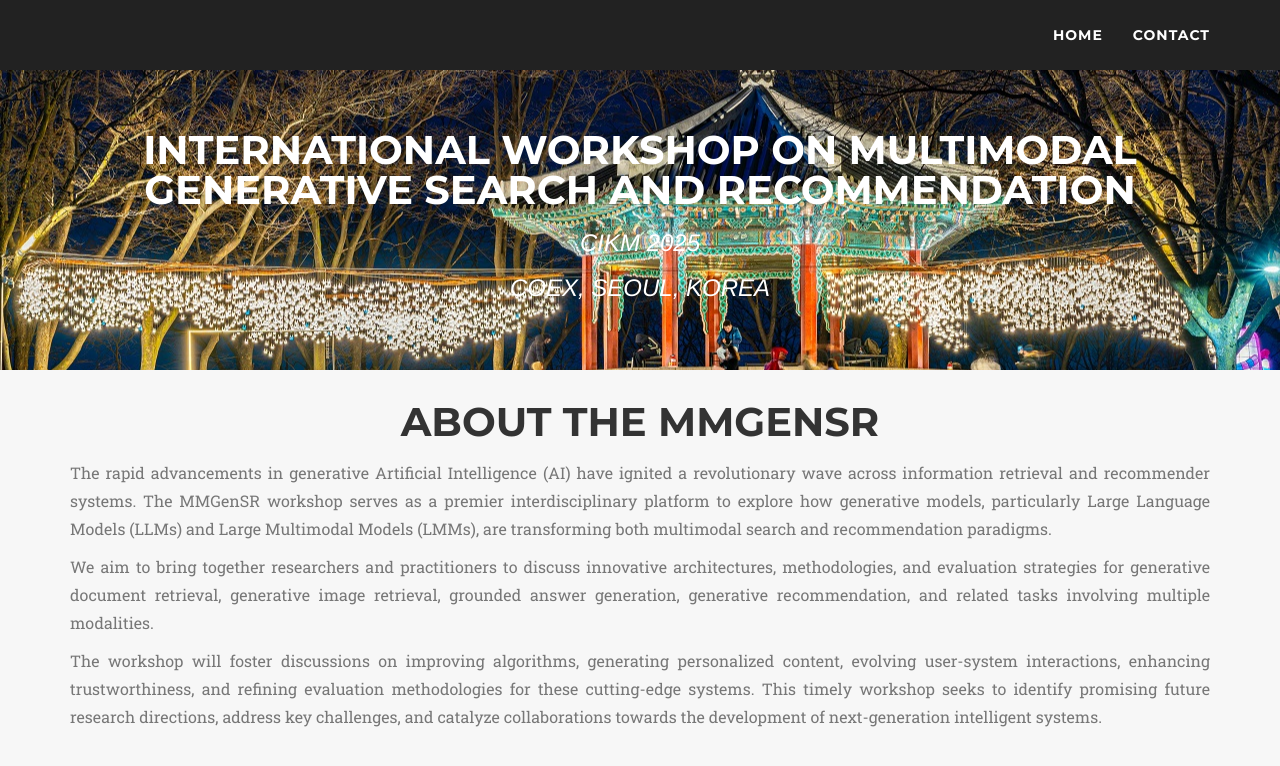
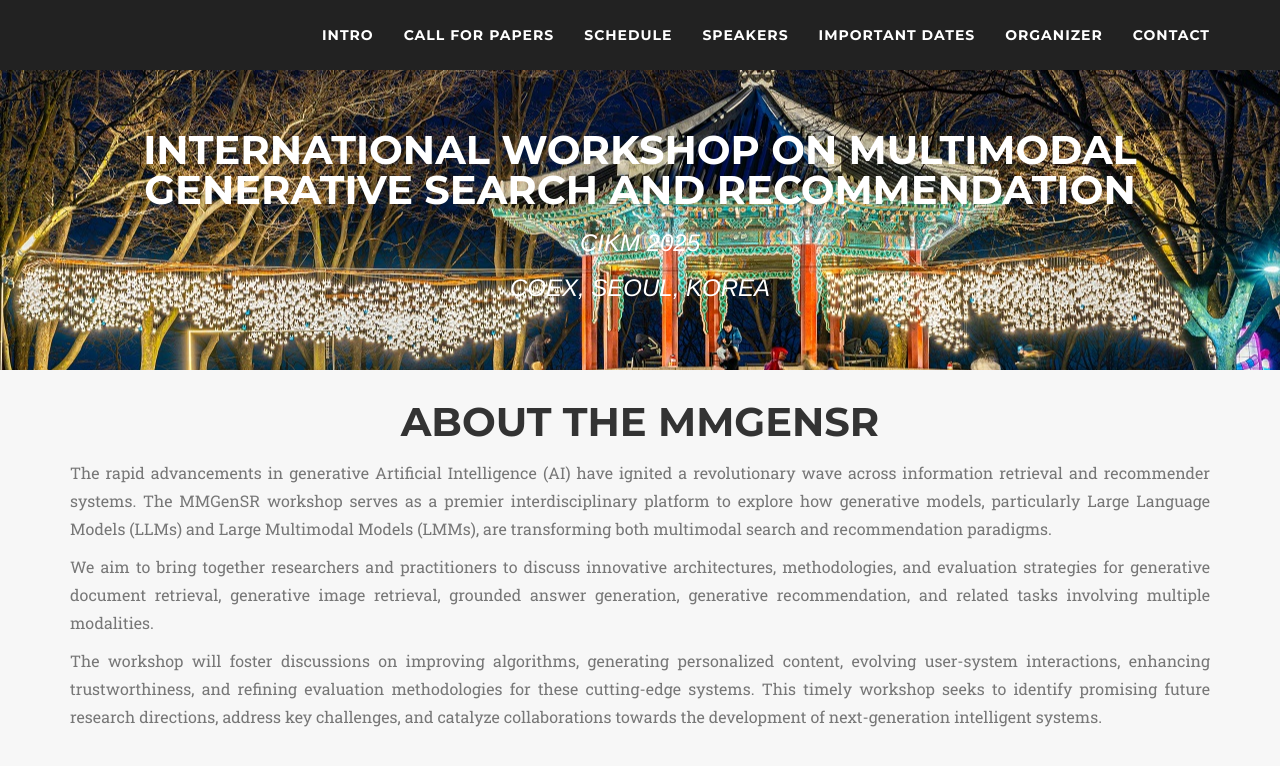
Before and after one commit to mmgensr-cikm25/mmgensr-cikm25.github.io, a Jekyll site: the page built from index.md, in a window 1280 px wide and 900 px high. Shown: the top 766 px of the window. Built offline with Jekyll 4.4.1, drawn with Linux system fonts in a browser that asks for light colours; nearby versions of some CDN libraries; some web fonts are replaced.

Commit message:
Update nav-bar.html

```diff
--- a/_includes/nav-bar.html
+++ b/_includes/nav-bar.html
@@ -17,32 +17,26 @@
                 <li class="hidden">
                     <a href="#page-top"></a>
                 </li>
-<!--                 <li>
+                 <li>
                     <a class="page-scroll" href="#summary">Intro</a>
                 </li>
                 <li>
-                    <a class="page-scroll" href="#contributions">contributions</a>
+                    <a class="page-scroll" href="#call">Call for Papers</a>
+                </li>
+                <li>
+                    <a class="page-scroll" href="#schedule">Schedule</a>
                 </li>
                 <li>
                     <a class="page-scroll" href="#speaker">Speakers</a>
                 </li>
                 <li>
-                    <a class="page-scroll" href="#call">Call for Papers</a>
-                </li>
-                <li>
                     <a class="page-scroll" href="#dates">Important Dates</a>
-                </li>
-                <li>
-                    <a class="page-scroll" href="#schedule">Schedule</a>
                 </li>
                 <li>
                     <a class="page-scroll" href="#organizer">Organizer</a>
                 </li>
                 <li>
                     <a class="page-scroll" href="#contact">Contact</a>
-                </li> -->
-                <li>
-                    <a class="page-scroll" href="#home">Home</a>
                 </li>
                 <!-- <li>
                     <a class="page-scroll" href="#call">Call for Papers</a>
@@ -53,9 +47,6 @@
                 <li>
                     <a class="page-scroll" href="#organizer">Organizer</a>
                 </li> -->
-                <li>
-                    <a class="page-scroll" href="#contact">Contact</a>
-                </li>
             </ul>
         </div>
         <!-- /.navbar-collapse -->
```
